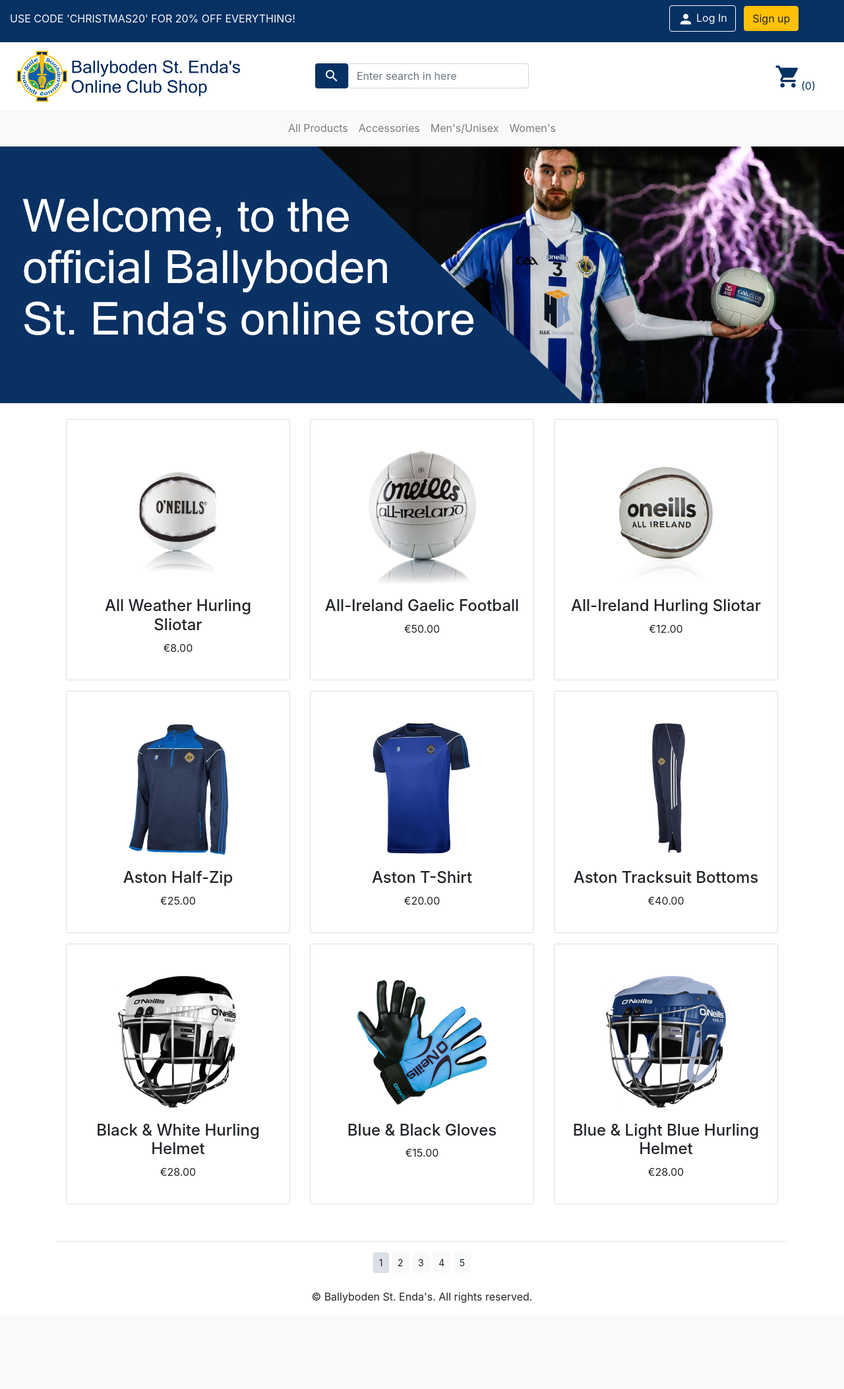
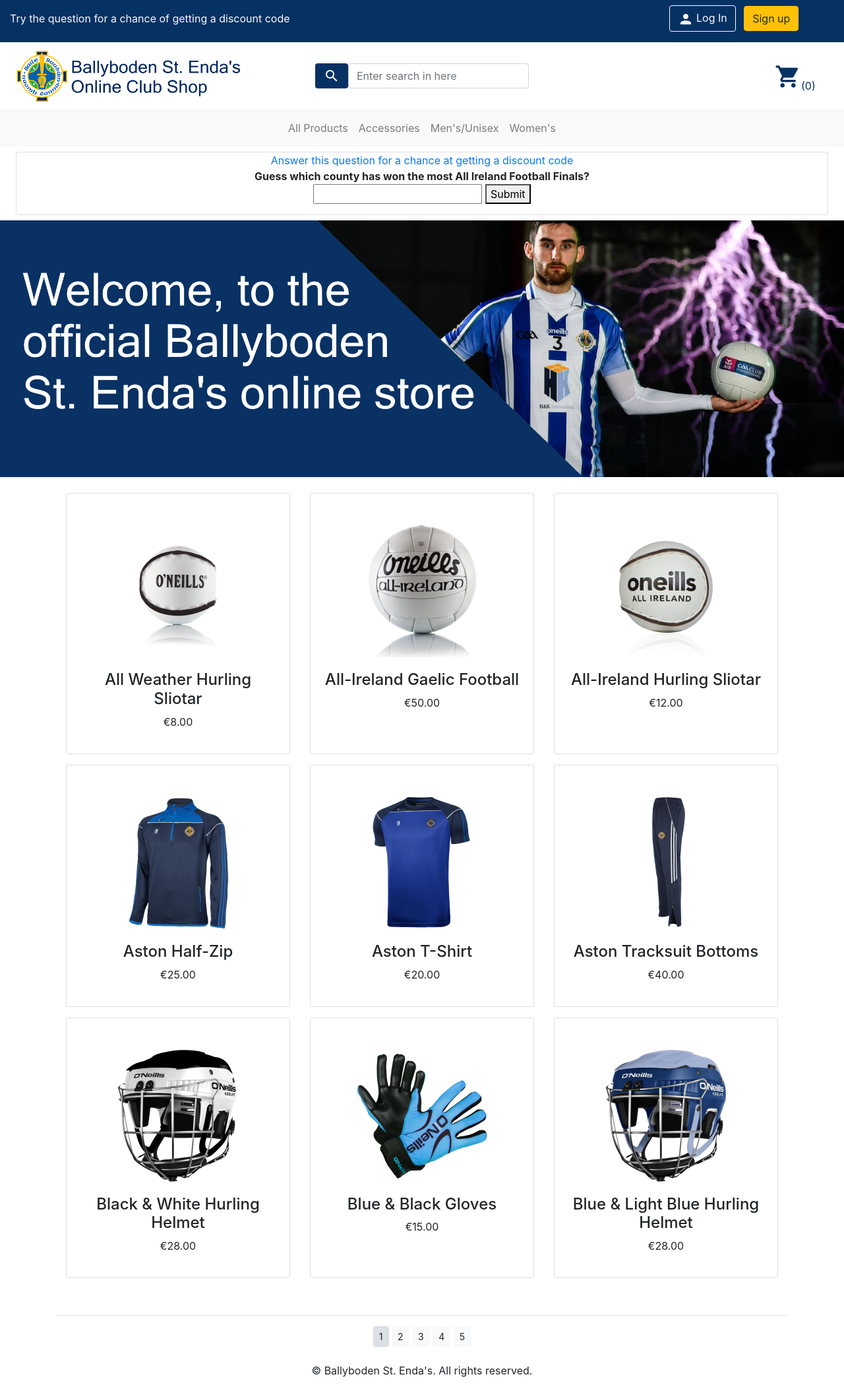
Before and after one commit to X00164843/CA2, a Django app: page / in a window 1280 px wide. Shown: the whole page at 66% size. Before the commit the page ends 1975 px from the top, so only its background shows below. Run offline with Django 3.2, Linux system fonts and the light colour scheme; data comes from the database, SQL or seed files in the repository; both versions use the stored data as it was after the commit; parts of the project's set-up code (start-up, migrations or seed data) failed here and were passed over; some libraries are stand-ins or nearby versions.

Commit message:
Added a question part

```diff
--- a/shop/templates/base.html
+++ b/shop/templates/base.html
@@ -20,6 +20,7 @@
 		</div>
 		{%	include 'header.html' %}
 		{%	include 'navbar.html' %}
+		{%	include 'vote.html' %}
 		{%	block content %}
 		{%	endblock %}
 
--- a/shop/templates/top-navbar.html
+++ b/shop/templates/top-navbar.html
@@ -1,7 +1,7 @@
 <div class="container" style="background-color: rgb(6, 49, 99); max-width: 100%;">
 	<div class="row">
 		<div class="col-9">
-			<p class="text-light pt-3">USE CODE 'CHRISTMAS20' FOR 20% OFF EVERYTHING!</p>
+			<p class="text-light pt-3">Try the question for a chance of getting a discount code</p>
 		</div>
 		<div class="col pt-2">
 			<ul>
--- /dev/null
+++ b/shop/templates/vote.html
@@ -0,0 +1,42 @@
+<!DOCTYPE html>
+<html lang="en">
+<head>
+    <meta charset="UTF-8">
+    <meta name="viewport" content="width=device-width, initial-scale=1.0">
+    <title>Document</title>
+</head>
+<body>
+    <div class="card my-2 mx-4">
+        <div class="text-center text-primary">Answer this question for a chance at getting a discount code</div>
+        <div class="text-center font-weight-bold">
+            Guess which county has won the most All Ireland Football Finals?
+        </div>
+        <div class="text-center">
+            <input id="guess" type="text">
+            <button type="button" onclick="GetAnswer();">Submit</button>
+            <p class="text-center text-primary" id="answer"></p>
+        </div>
+    </div>
+    <script>
+        function GuessNumber(guess) {
+    if (guess == "Kerry") {
+        return "Answer is correct, Congratulations enter the discount code 'Christmas20' for 20 percent off your purchase";
+    }
+    else if (guess == "kerry") {
+        return "Answer is correct, Congratulations enter the discount code 'Christmas20' for 20 percent off your purchase";
+    }
+    else {
+         return "Answer is incorrect, Try again later";
+    }
+
+}
+
+function GetAnswer() {
+    let answer = GuessNumber(document.getElementById("guess").value);
+    document.getElementById("answer").innerHTML = answer;
+
+}
+    </script>
+
+</body>
+</html>
```
Also changed, not shown: db.sqlite3.
